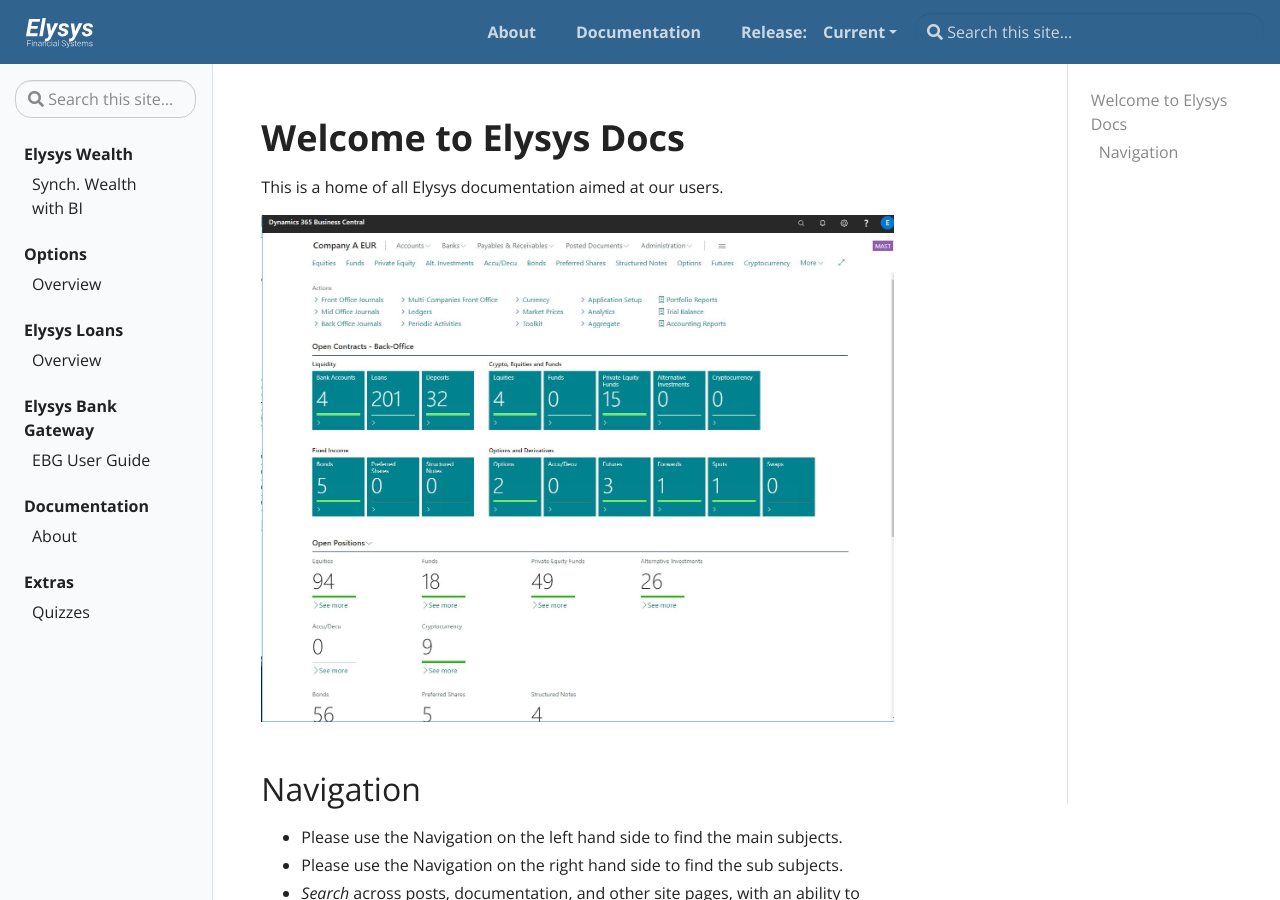
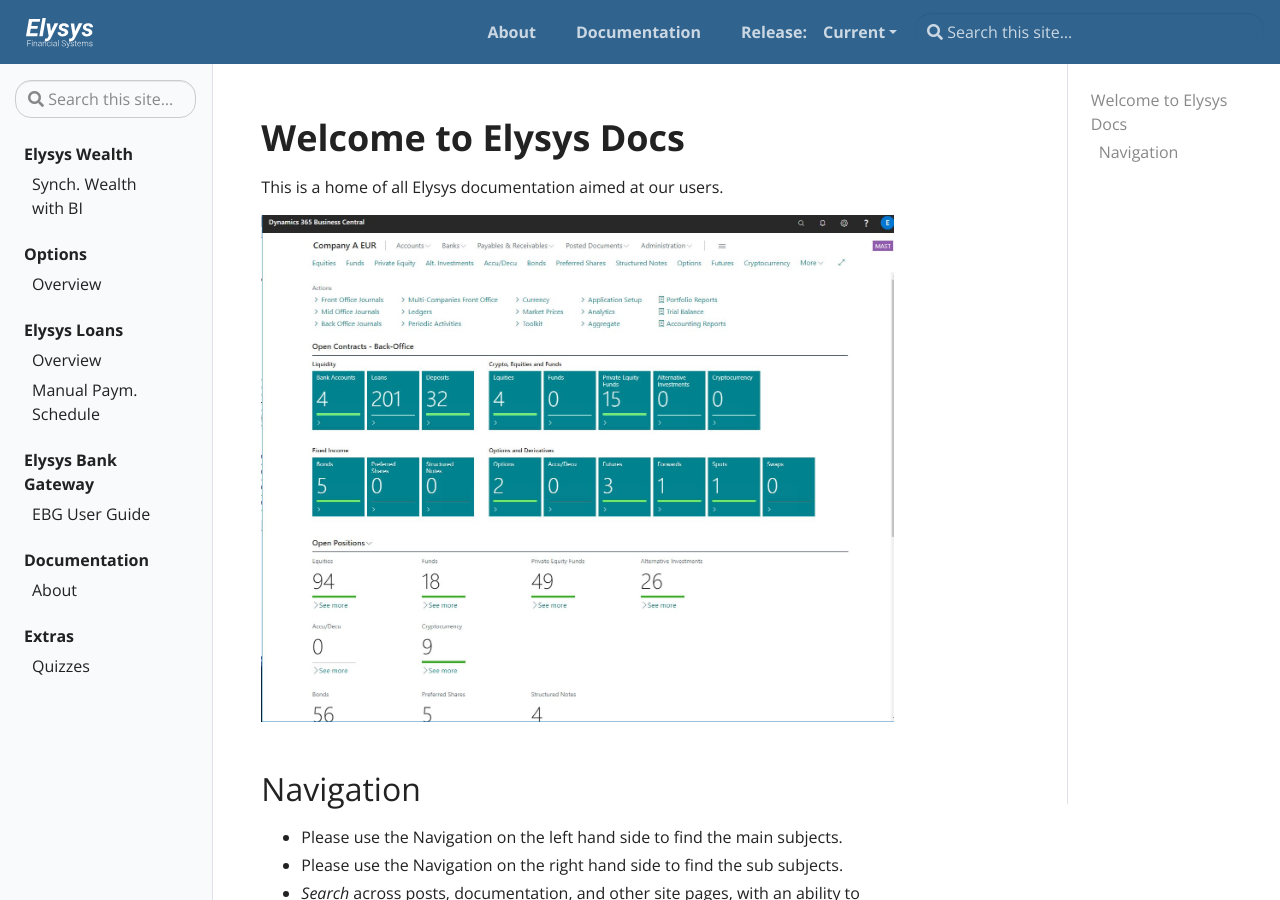
Before and after one commit to Elysys/Docs, a Jekyll site: the page built from pages/index.md, in a window 1280 px wide and 900 px high. Built offline with Jekyll 4.4.1, drawn with Linux system fonts in a browser that asks for light colours.

Commit message:
added manula payment schedule page

```diff
--- a/_data/toc.yml
+++ b/_data/toc.yml
@@ -16,6 +16,8 @@
       children:
         - title: "NAVCash General Setup"
           url: "docs/loans/loansanddeposits#NAVCash-General-Setup"
+    - title: "Manual Paym. Schedule"
+      url: "docs/loans/loan_manual_payment_schedule"
 - title: Elysys Bank Gateway
   url: "docs/ebg/EBG User Guide"
   links:
```
Also changed, not shown: 1 other file.
